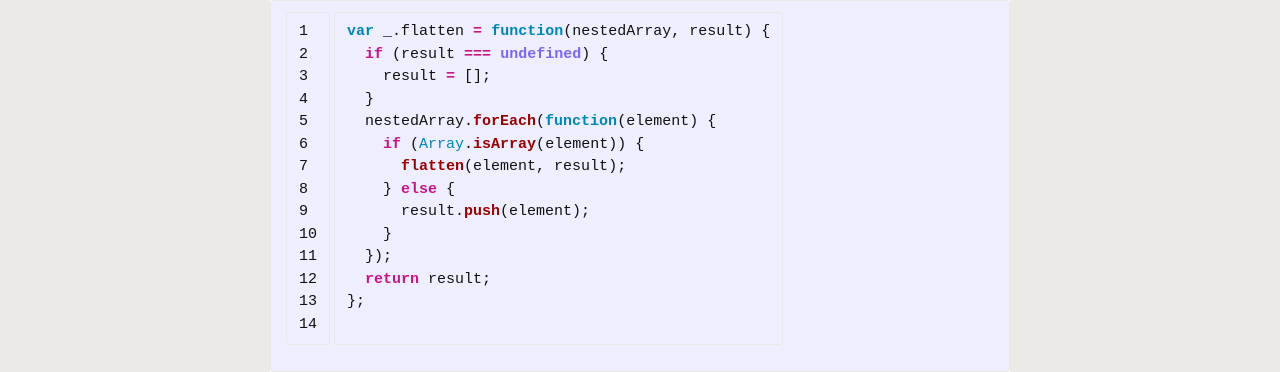
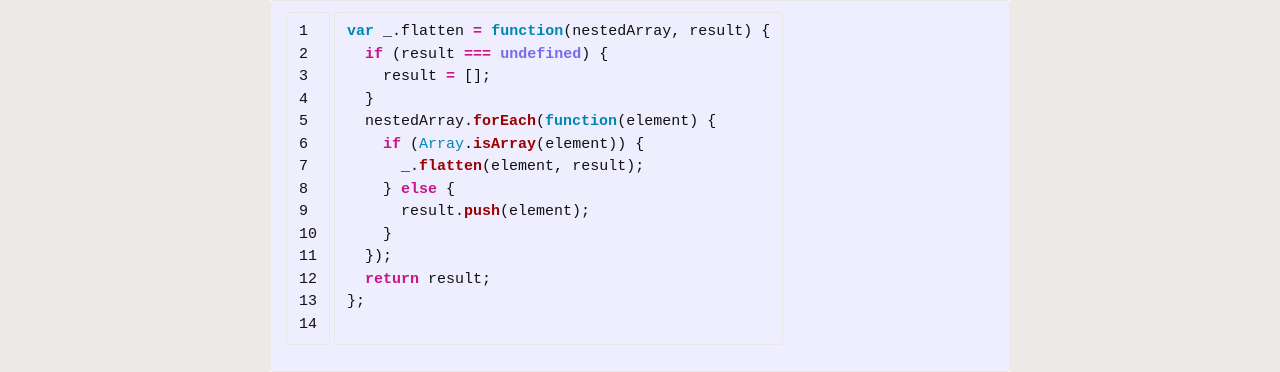
Before and after one commit to richHong/richHong.github.io, a Jekyll site: the page built from _posts/2016-02-25-recursion.md, in a window 1280 px wide. Shown: the part 1082-1454 px from the top of the page. Built offline with Jekyll 4.4.1, drawn with Linux system fonts in a browser that asks for light colours; comment, search, counter and statistics services are not loaded.

```diff
--- a/_posts/2016-02-25-recursion.md
+++ b/_posts/2016-02-25-recursion.md
@@ -35,7 +35,7 @@ var _.flatten = function(nestedArray, result) {
   }
   nestedArray.forEach(function(element) {
     if (Array.isArray(element)) {
-      flatten(element, result);
+      _.flatten(element, result);
     } else {
       result.push(element);
     }
```
